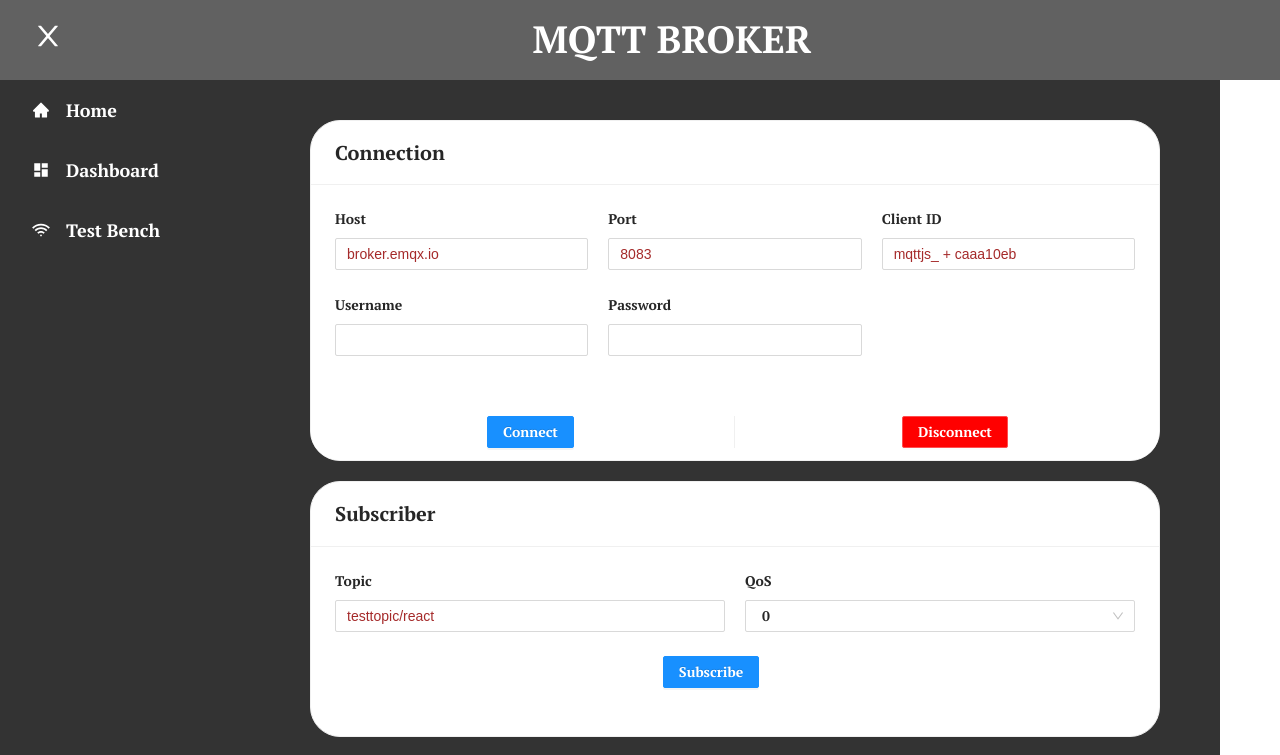
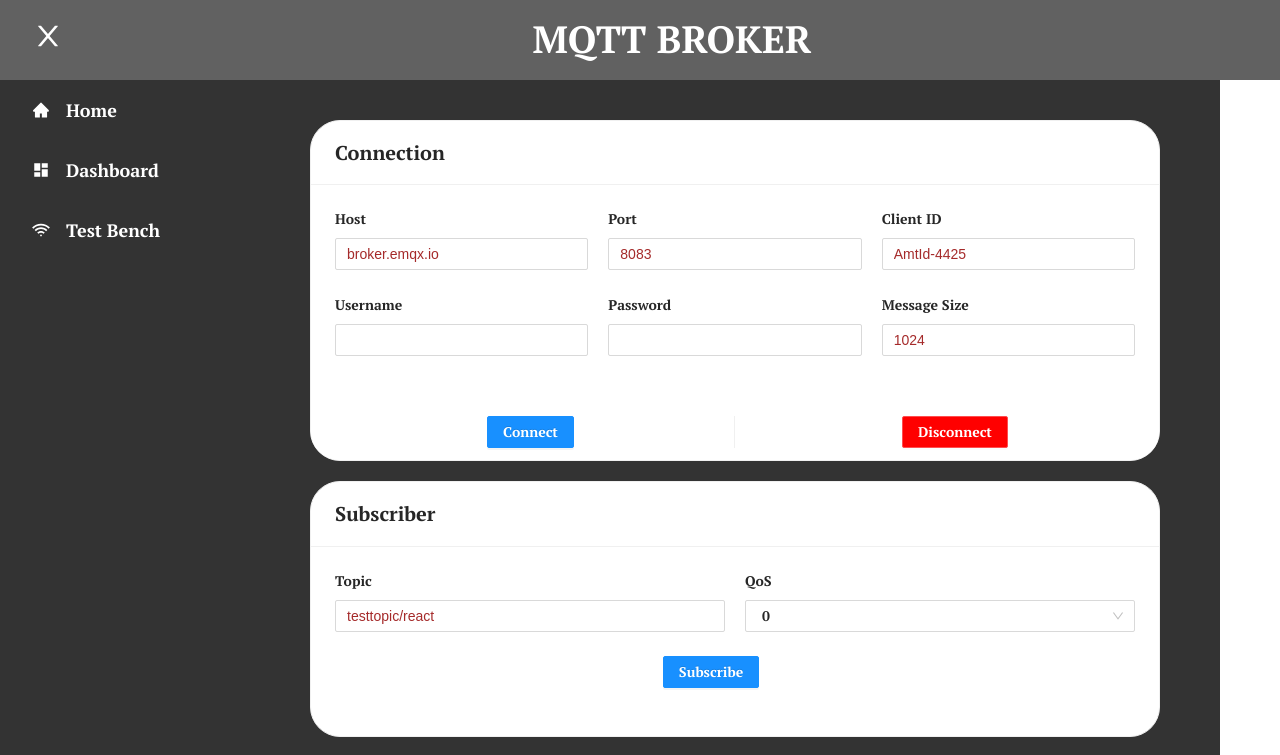
Before and after one commit to rexfordkode/IIoT-Dashboard, a React (Create React App) app in the folder client/: page /dashboard in a window 1280 px wide. Shown: the top 755 px of the page. Built offline with nearby package versions, Linux system fonts and the light colour scheme; a web font is replaced by a local one.

Commit message:
Reviewing something

```diff
--- a/client/src/components/Hook/Connection.js
+++ b/client/src/components/Hook/Connection.js
@@ -5,9 +5,9 @@ const Connection = ({ connect, disconnect, connectBtn }) => {
   const [form] = Form.useForm();
   const record = {
     host: 'broker.emqx.io',
-    clientId: `mqttjs_ + ${Math.random().toString(16).substr(2, 8)}`,
+    clientId: `AmtId-${Math.random().toString(6).substr(2, 4)}`,
     port: 8083,
-    maximumPacketSize: 1
+    maximumPacketSize: 1024
   };
   const onFinish = (values) => {
     const { host, clientId, port, username, password , maximumPacketSize} = values;
@@ -20,7 +20,7 @@ const Connection = ({ connect, disconnect, connectBtn }) => {
       reconnectPeriod: 1000,
       connectTimeout: 30 * 1000,
       will: {
-        topic: 'WillMsg',
+        topic: 'will/msg',
         payload: 'Connection Closed abnormally..!',
         qos: 0,
         retain: false
@@ -35,6 +35,7 @@ const Connection = ({ connect, disconnect, connectBtn }) => {
     options.clientId = clientId;
     options.username = username;
     options.password = password;
+    options.properties.maximumPacketSize = maximumPacketSize
     connect(url, options);
   };
 
@@ -59,6 +60,7 @@ const Connection = ({ connect, disconnect, connectBtn }) => {
           <Form.Item
             label="Host"
             name="host"
+            placeholder="Enter Host"
           >
             <Input />
           </Form.Item>
@@ -67,6 +69,7 @@ const Connection = ({ connect, disconnect, connectBtn }) => {
           <Form.Item
             label="Port"
             name="port"
+            placeholder="8083"
           >
             <Input />
           </Form.Item>
@@ -95,6 +98,14 @@ const Connection = ({ connect, disconnect, connectBtn }) => {
             <Input />
           </Form.Item>
         </Col>
+        <Col span={8}>
+          <Form.Item
+            label="Message Size"
+            name="maximumPacketSize"
+          >
+            <Input />
+          </Form.Item>
+        </Col>
       </Row>
     </Form>
   )
```
